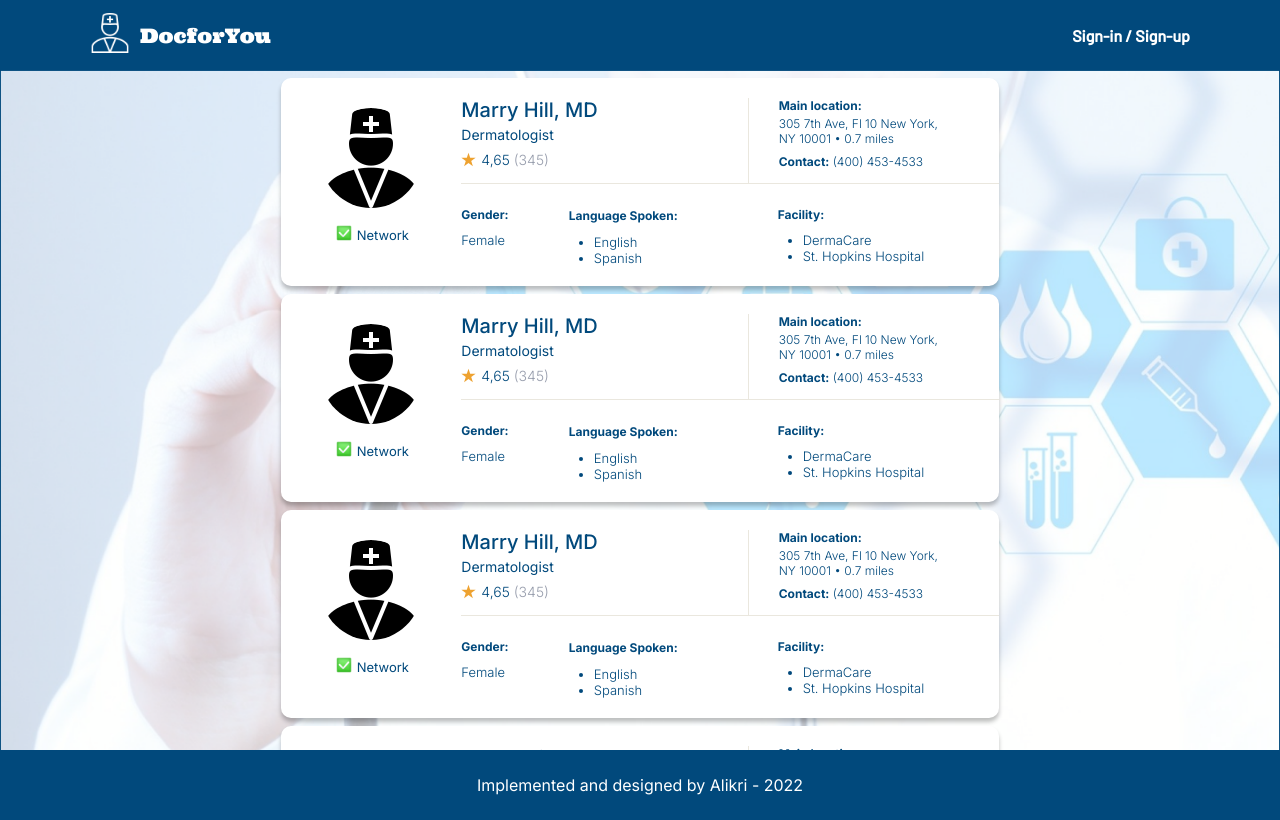
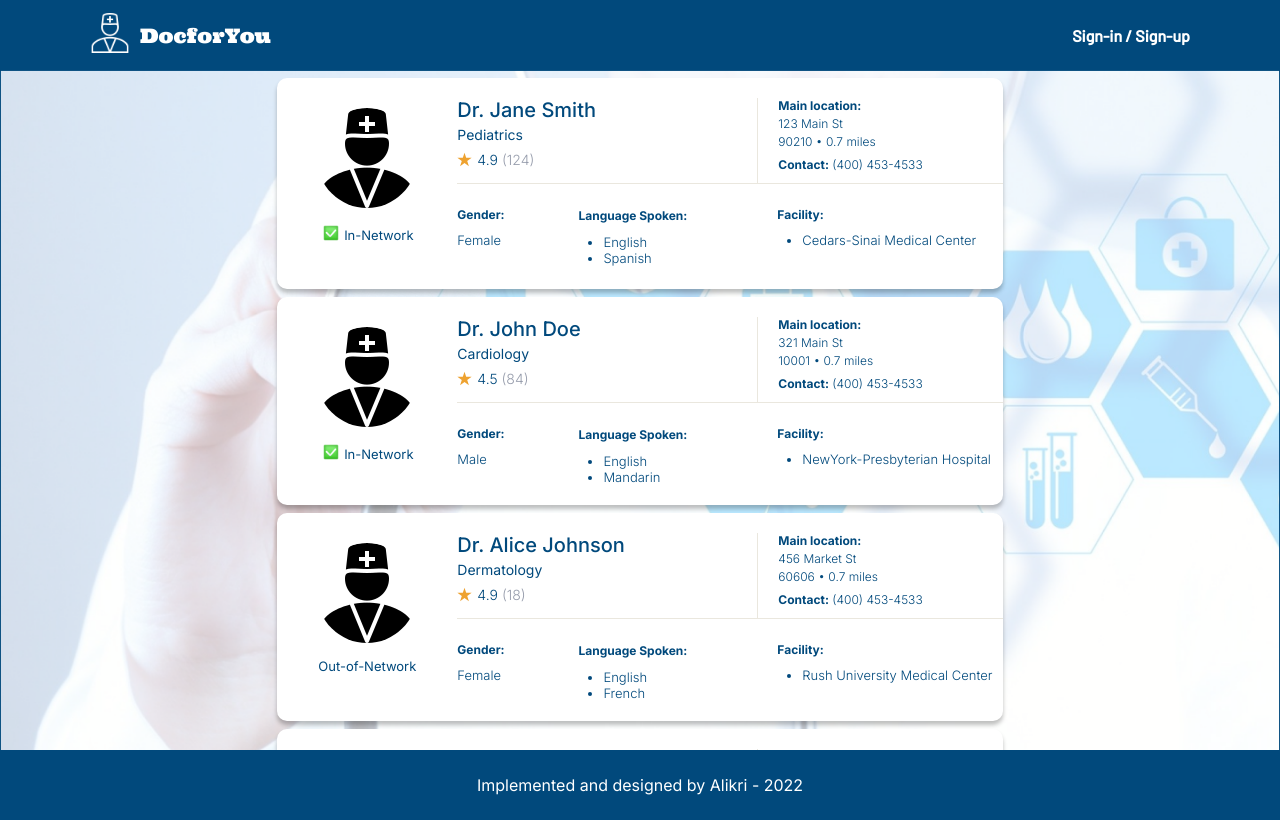
Before and after one commit to alikri/Doctor-s-Search, a React (Create React App) app: page /doctors in a window 1280 px wide. Built offline with nearby package versions, Linux system fonts and the light colour scheme.

Commit message:
change some hard coded data to the json data in doctor-preview component

```diff
--- a/src/components/doctor-preview/doctor-preview.component.jsx
+++ b/src/components/doctor-preview/doctor-preview.component.jsx
@@ -3,33 +3,36 @@ import star from "../assets/Star-doc-review.svg";
 import docsIcon from "../assets/preview-doc-icon.svg";
 import network from "../assets/network.svg";
 const DoctorPreview = (props) => {
+	const { name, gender, specialization, hospital, zipcode, languageSpoken, ratings, networkStatus, mainLocation } = props;
+
+	const languageSpokenList = languageSpoken.map(lang => <li key={lang}>{lang}</li>)
+
 	return (
 		<div className="doc-preview-container">
 			<div className="doc-img-container-docp">
 				<img src={docsIcon} alt="" />
 				<div className="network-container-docp">
-					<div><img src={network} alt="" /></div>
-					<div className="network-docp">Network</div>
+					{ networkStatus === "In-Network" && <div><img src={network} alt="" /></div>}
+					<div className="network-docp">{networkStatus}</div>
 				</div>
 			</div>
 			<div className="doc-info-container-docp">
 				<div className="top-border-container">
-					<h2>Marry Hill, MD</h2>
-					<p>Dermatologist</p>
+					<h2>{name}</h2>
+					<p>{specialization}</p>
 					<div className="ratings-doc-preview">
 						<img src={star} alt="" />
-						<p>4,65 <span>(345)</span></p>
+						<p>{ratings.rating} <span>({ratings.number})</span></p>
 					</div>
 				</div>
 				<div className="gender-container-docp">
 					<div className="gender-bold">Gender:
-						<p>Female</p>
+						<p>{gender}</p>
 					</div>
 					<div className="language-container-docp">
 						<span>Language Spoken:</span>
 						<ul>
-							<li>English</li>
-							<li>Spanish</li>
+							{languageSpokenList}
 						</ul>
 					</div>
 				</div>
@@ -37,14 +40,14 @@ const DoctorPreview = (props) => {
 			<div className="doc-contact-container-docp">
 				<div className="location-container-docp">
 					<h3>Main location:</h3>
-					<p>305 7th Ave, Fl 10 New York, NY 10001 • <span>0.7 miles</span></p>
+					<p>{mainLocation}</p>
+					<p>{zipcode} • <span>0.7 miles</span></p>
 					<p className="phone-docp"><span>Contact:</span> (400) 453-4533</p>
 				</div>
 				<div className="facility-container-docp">
 					<h3>Facility:</h3>
 					<ul>
-						<li>DermaCare</li>
-						<li>St. Hopkins Hospital</li>
+						<li>{hospital}</li>
 					</ul>
 				</div>
 			</div>
--- a/src/components/doctor-preview/doctor-preview.styles.scss
+++ b/src/components/doctor-preview/doctor-preview.styles.scss
@@ -32,17 +32,24 @@
 	}
 	.doc-info-container-docp {
 		margin: 20px 0 20px 0;
+		width: 300px;
 
 		.top-border-container {
-			padding-right: 150px;
 			height: 85px;
 			border-bottom: 1px solid #EAE7DE;
 
 			h2 {
+				cursor: pointer;
 				font-size: 20px;
 				font-weight: 500;
 				margin: 0;
 				padding: 0;
+
+				&:hover {
+
+					text-decoration: underline;
+					text-decoration-color: #01497C;
+				}
 			}
 			p {
 				margin-block: 4px;
@@ -61,6 +68,7 @@
 				}
 
 				p {
+					cursor: pointer;
 					display: inline-block;
 					font-weight: 300;
 
@@ -99,6 +107,9 @@
 				font-size: 12px;
 			}
 			ul {
+				max-height: 35px;
+				overflow: scroll;
+				scrollbar-color: #01497C;
 				margin: 0;
 				padding: 10px 0 0 25px;
 
@@ -114,9 +125,8 @@
 		margin: 20px 0 20px 0;
 
 		.location-container-docp {
-
-			padding-right: 50px;
-			padding-left: 30px;
+			padding-right: 80px;
+			padding-left: 20px;
 			height: 85px;
 			border-bottom: 1px solid #EAE7DE;
 			border-left: 1px solid #EAE7DE;
@@ -144,8 +154,8 @@
 		}
 
 		.facility-container-docp {
-			padding: 23px 0 0 30px;
-
+			padding: 23px 0 0 20px;
+			max-width: 225px;
 			h3 {
 				font-weight: 600;
 				font-size: 12px;
--- a/src/doctors-data.js
+++ b/src/doctors-data.js
@@ -5,12 +5,15 @@ const doctorsData = [
             "zipcode": 90210,
             "hospital": "Cedars-Sinai Medical Center",
             "insuranceAccepted": ["Blue Cross Blue Shield", "Aetna"],
-            "ratings": 4.9,
+			"ratings": {
+				rating: 4.9,
+				number: 124
+			},
             "gender": "Female",
-            "languageSpoken": ["English", "Spanish"],
+            "languageSpoken": ["English", "Spanish", "Mandarin", "German", "Russian"],
             "mainLocation": "123 Main St",
             "additionalLocations": ["456 Market St", "789 Park Ave"],
-		"networkStatus": "In-Network",
+			"networkStatus": "In-Network",
 			"id": "fjkvfdkjdf"
         },
         {
@@ -19,7 +22,10 @@ const doctorsData = [
             "zipcode": 10001,
             "hospital": "NewYork-Presbyterian Hospital",
             "insuranceAccepted": ["Cigna", "UnitedHealthcare"],
-            "ratings": 4.7,
+            "ratings": {
+				rating: 4.5,
+				number: 84
+			},
             "gender": "Male",
             "languageSpoken": ["English", "Mandarin"],
             "mainLocation": "321 Main St",
@@ -33,7 +39,10 @@ const doctorsData = [
             "zipcode": 60606,
             "hospital": "Rush University Medical Center",
             "insuranceAccepted": ["Medicare", "Anthem"],
-            "ratings": 4.8,
+            "ratings": {
+				rating: 4.9,
+				number: 18
+			},
             "gender": "Female",
             "languageSpoken": ["English", "French"],
             "mainLocation": "456 Market St",
@@ -47,7 +56,10 @@ const doctorsData = [
             "zipcode": 80808,
             "hospital": "Kaiser Permanente",
             "insuranceAccepted": ["Blue Shield", "HealthNet"],
-            "ratings": 4.6,
+            "ratings": {
+				rating: 4.3,
+				number: 234
+			},
             "gender": "Male",
             "languageSpoken": ["English", "Russian"],
             "mainLocation": "789 Park Ave",
@@ -61,7 +73,10 @@ const doctorsData = [
             "zipcode": 70707,
             "hospital": "Mayo Clinic",
             "insuranceAccepted": ["Aetna", "Cigna"],
-            "ratings": 4.9,
+            "ratings": {
+				rating: 4.0,
+				number: 94
+			},
             "gender": "Female",
             "languageSpoken": ["English", "Arabic"],
             "mainLocation": "987 Park Ave",
@@ -75,7 +90,10 @@ const doctorsData = [
 			"zipcode": 90210,
 			"hospital": "Cedars-Sinai Medical Center",
 			"insuranceAccepted": ["Blue Cross Blue Shield", "Aetna"],
-			"ratings": 4.9,
+			"ratings": {
+				rating: 4.5,
+				number: 65
+			},
 			"gender": "Female",
 			"languageSpoken": ["English", "Spanish"],
 			"mainLocation": "123 Main St",
@@ -89,7 +107,10 @@ const doctorsData = [
 			"zipcode": 10001,
 			"hospital": "NewYork-Presbyterian Hospital",
 			"insuranceAccepted": ["Cigna", "UnitedHealthcare"],
-			"ratings": 4.7,
+			"ratings": {
+				rating: 3.9,
+				number: 32
+			},
 			"gender": "Male",
 			"languageSpoken": ["English", "Korean"],
 			"mainLocation": "321 Main St",
@@ -103,7 +124,10 @@ const doctorsData = [
 			"zipcode": 60606,
 			"hospital": "Rush University Medical Center",
 			"insuranceAccepted": ["Medicare", "Anthem"],
-			"ratings": 4.8,
+			"ratings": {
+				rating: 4.8,
+				number: 54
+			},
 			"gender": "Female",
 			"languageSpoken": ["English", "German"],
 			"mainLocation": "456 Market St",
@@ -117,7 +141,10 @@ const doctorsData = [
 			"zipcode": 80808,
 			"hospital": "Kaiser Permanente",
 			"insuranceAccepted": ["Blue Shield", "HealthNet"],
-			"ratings": 4.6,
+			"ratings": {
+				rating: 4.2,
+				number: 21
+			},
 			"gender": "Male",
 			"languageSpoken": ["English", "Japanese"],
 			"mainLocation": "789 Park Ave",
@@ -131,7 +158,10 @@ const doctorsData = [
 			"zipcode": 70707,
 			"hospital": "Mayo Clinic",
 			"insuranceAccepted": ["Aetna", "Cigna"],
-			"ratings": 4.9,
+			"ratings": {
+				rating: 4.9,
+				number: 7
+			},
 			"gender": "Female",
 			"languageSpoken": ["English", "Hindi"],
 			"mainLocation": "987 Park Ave",
@@ -145,7 +175,10 @@ const doctorsData = [
 				"zipcode": 90210,
 				"hospital": "Cedars-Sinai Medical Center",
 				"insuranceAccepted": ["Blue Cross Blue Shield", "Aetna"],
-				"ratings": 4.9,
+				"ratings": {
+					rating: 4.9,
+					number: 4
+				},
 				"gender": "Female",
 				"languageSpoken": ["English", "Spanish"],
 				"mainLocation": "123 Main St",
@@ -159,7 +192,10 @@ const doctorsData = [
 				"zipcode": 10001,
 				"hospital": "NewYork-Presbyterian Hospital",
 				"insuranceAccepted": ["Cigna", "UnitedHealthcare"],
-				"ratings": 4.7,
+				"ratings": {
+					rating: 4.7,
+					number: 12
+				},
 				"gender": "Male",
 				"languageSpoken": ["English", "Korean"],
 				"mainLocation": "321 Main St",
@@ -173,7 +209,10 @@ const doctorsData = [
 				"zipcode": 60606,
 				"hospital": "Rush University Medical Center",
 				"insuranceAccepted": ["Medicare", "Anthem"],
-				"ratings": 4.8,
+				"ratings": {
+					rating: 4.1,
+					number: 14
+				},
 				"gender": "Female",
 				"languageSpoken": ["English", "German"],
 				"mainLocation": "456 Market St",
@@ -187,7 +226,10 @@ const doctorsData = [
 				"zipcode": 80808,
 				"hospital": "Kaiser Permanente",
 				"insuranceAccepted": ["Blue Shield", "HealthNet"],
-				"ratings": 4.6,
+				"ratings": {
+					rating: 4.6,
+					number: 98
+				},
 				"gender": "Male",
 				"languageSpoken": ["English", "Japanese"],
 				"mainLocation": "789 Park Ave",
@@ -201,7 +243,10 @@ const doctorsData = [
 				"zipcode": 70707,
 				"hospital": "Mayo Clinic",
 				"insuranceAccepted": ["Aetna", "Cigna"],
-				"ratings": 4.9,
+				"ratings": {
+					rating: 4.9,
+					number: 64
+				},
 				"gender": "Female",
 				"languageSpoken": ["English", "Hindi"],
 				"mainLocation": "987 Park Ave",
```
